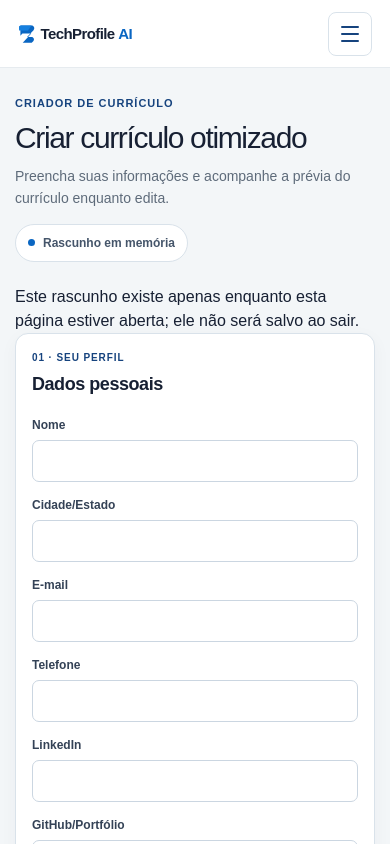
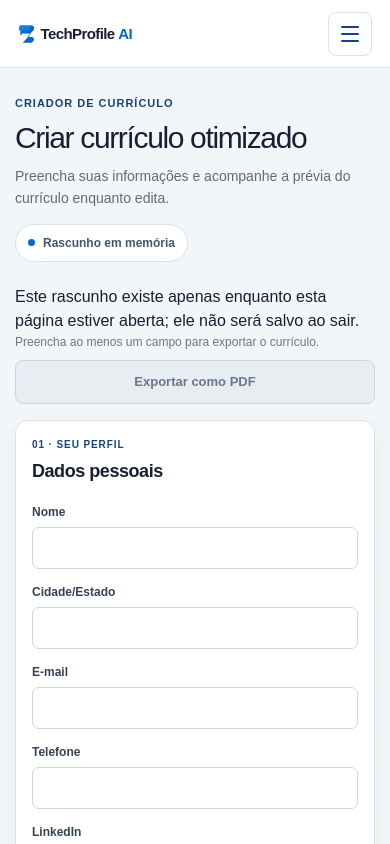
Before and after one commit to leosiqueira5002-lab/TechProfile, a Next.js app: page /curriculo in a window 390 px wide. Shown: the top 844 px of the page. Built offline with nearby package versions, Linux system fonts and the light colour scheme.

Commit message:
feat: add resume PDF export

```diff
--- a/features/resume/components/resume-builder.tsx
+++ b/features/resume/components/resume-builder.tsx
@@ -1,16 +1,29 @@
 "use client";
 
 import { useState } from "react";
-import { createEmptyResumeDraft } from "../model.ts";
+import { canExportResume, createEmptyResumeDraft } from "../model.ts";
 import type { ResumeDraft } from "../types.ts";
 import { ResumeEditor } from "./resume-editor.tsx";
 import { ResumePreview } from "./resume-preview.tsx";
 
 export function ResumeBuilder({ initialValue }: { initialValue?: ResumeDraft }) {
   const [draft, setDraft] = useState<ResumeDraft>(() => initialValue ?? createEmptyResumeDraft());
+  const exportable = canExportResume(draft);
+
+  function handleExportPdf() {
+    window.print();
+  }
 
   return (
     <div className="resume-builder">
+      <div className="resume-builder-toolbar">
+        <div>
+          {!exportable && <p className="resume-export-guidance">Preencha ao menos um campo para exportar o currículo.</p>}
+        </div>
+        <button className="resume-export-button" type="button" disabled={!exportable} onClick={handleExportPdf}>
+          Exportar como PDF
+        </button>
+      </div>
       <div className="resume-builder-grid">
         <ResumeEditor draft={draft} onChange={setDraft} />
         <section className="resume-preview-panel" aria-labelledby="resume-preview-heading">
--- a/features/resume/model.ts
+++ b/features/resume/model.ts
@@ -105,6 +105,10 @@ export function getVisibleResumeSections(draft: ResumeDraft): ResumeSectionKey[]
   return sections;
 }
 
+export function canExportResume(draft: ResumeDraft): boolean {
+  return getVisibleResumeSections(draft).length > 0;
+}
+
 function hasVisibleText(value: unknown): boolean {
   if (typeof value === "string") return hasResumeText(value);
   if (typeof value === "boolean") return value;
--- a/features/resume/resume-builder.css
+++ b/features/resume/resume-builder.css
@@ -4,6 +4,55 @@
 
 .resume-builder {
   color: #172033;
+}
+
+.resume-builder-toolbar {
+  display: flex;
+  align-items: center;
+  justify-content: space-between;
+  gap: 16px;
+  margin-bottom: 16px;
+}
+
+.resume-export-guidance {
+  margin: 0;
+  color: #68778a;
+  font-size: 12px;
+}
+
+.resume-export-button {
+  display: inline-flex;
+  min-height: 44px;
+  flex: none;
+  align-items: center;
+  justify-content: center;
+  border: 1px solid #0a66c2;
+  border-radius: 8px;
+  background: #0a66c2;
+  padding: 0 16px;
+  color: #fff;
+  font: inherit;
+  font-size: 13px;
+  font-weight: 700;
+  cursor: pointer;
+  transition: background .16s ease, border-color .16s ease;
+}
+
+.resume-export-button:hover:not(:disabled) {
+  border-color: #16437e;
+  background: #16437e;
+}
+
+.resume-export-button:focus-visible {
+  outline: 3px solid #0a66c244;
+  outline-offset: 2px;
+}
+
+.resume-export-button:disabled {
+  border-color: #cbd6e1;
+  background: #e8edf2;
+  color: #68778a;
+  cursor: not-allowed;
 }
 
 .resume-builder-grid {
@@ -382,6 +431,16 @@
     flex-direction: row;
   }
 
+  .resume-builder-toolbar {
+    align-items: stretch;
+    flex-direction: column;
+    gap: 9px;
+  }
+
+  .resume-export-button {
+    width: 100%;
+  }
+
   .resume-add-button {
     align-self: flex-start;
   }
@@ -404,3 +463,86 @@
     font-size: 21px;
   }
 }
+
+@page {
+  size: A4;
+  margin: 16mm 18mm;
+}
+
+@media print {
+  html,
+  body,
+  .analysis-page,
+  .analysis-main,
+  .analysis-content,
+  .curriculum-builder-content,
+  .resume-builder,
+  .resume-builder-grid {
+    width: auto !important;
+    max-width: none !important;
+    min-height: 0 !important;
+    height: auto !important;
+    margin: 0 !important;
+    padding: 0 !important;
+    background: #fff !important;
+    box-shadow: none !important;
+  }
+
+  html,
+  body {
+    color: #172033 !important;
+    print-color-adjust: exact;
+    -webkit-print-color-adjust: exact;
+  }
+
+  .site-header,
+  .nextjs-portal,
+  .analysis-page-header,
+  .curriculum-preparation-note,
+  .resume-builder-toolbar,
+  .resume-editor,
+  .resume-preview-panel-heading {
+    display: none !important;
+  }
+
+  .resume-builder-grid {
+    display: block !important;
+  }
+
+  .resume-preview-panel {
+    position: static !important;
+    display: block !important;
+    width: auto !important;
+    border: 0 !important;
+    padding: 0 !important;
+    box-shadow: none !important;
+  }
+
+  .resume-preview-sheet {
+    width: auto !important;
+    min-height: 0 !important;
+    aspect-ratio: auto !important;
+    overflow: visible !important;
+    border: 0 !important;
+    padding: 0 !important;
+    color: #172033 !important;
+    font-family: Arial, Helvetica, sans-serif;
+    box-shadow: none !important;
+  }
+
+  .resume-preview-empty {
+    display: none !important;
+  }
+
+  .resume-preview-section h2 {
+    break-after: avoid-page;
+    page-break-after: avoid;
+  }
+
+  .resume-preview-entry,
+  .resume-preview-skills li,
+  .resume-preview-list li {
+    break-inside: avoid-page;
+    page-break-inside: avoid;
+  }
+}
```
Also changed, not shown: 5 other files (tests, documents, lock files or other folders).
